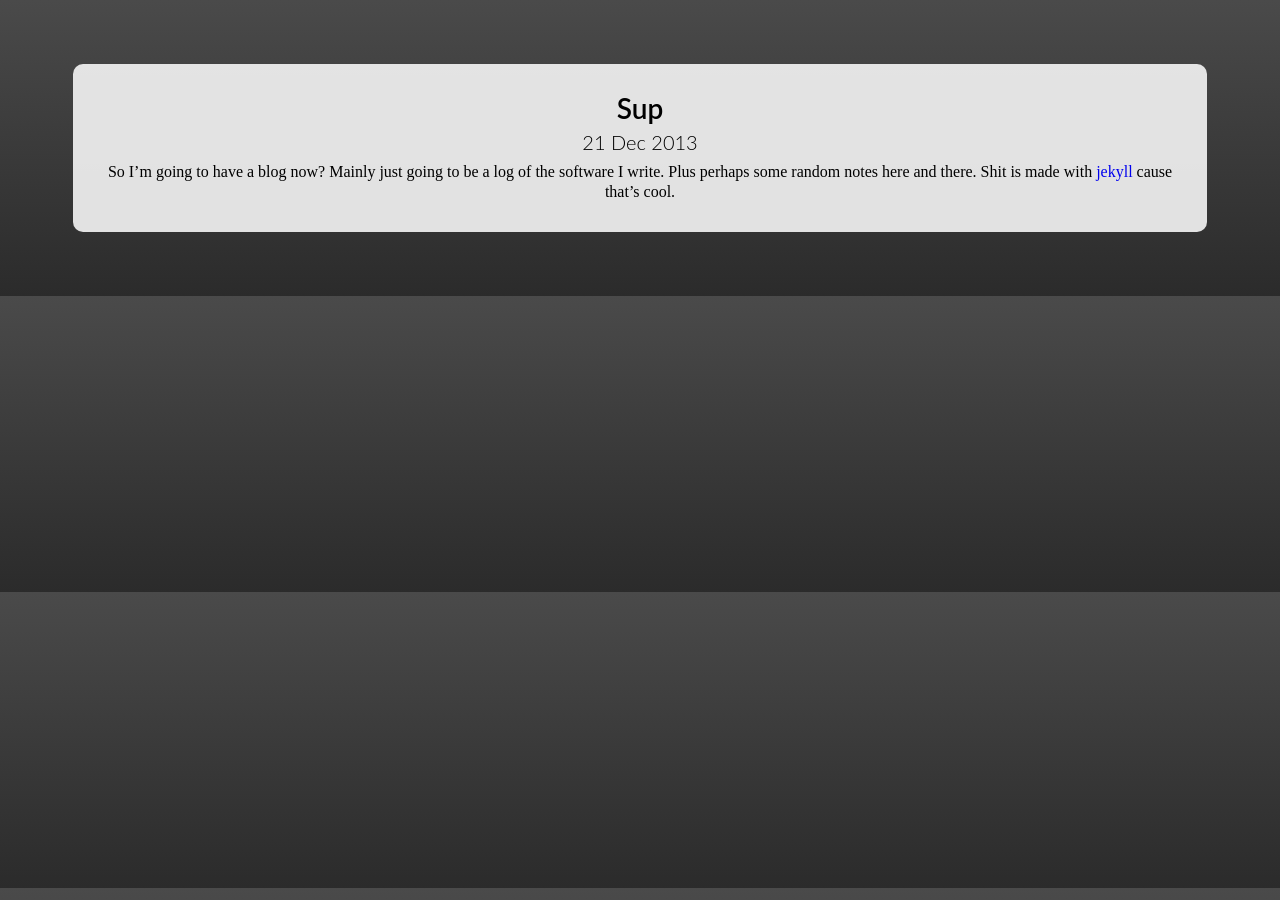
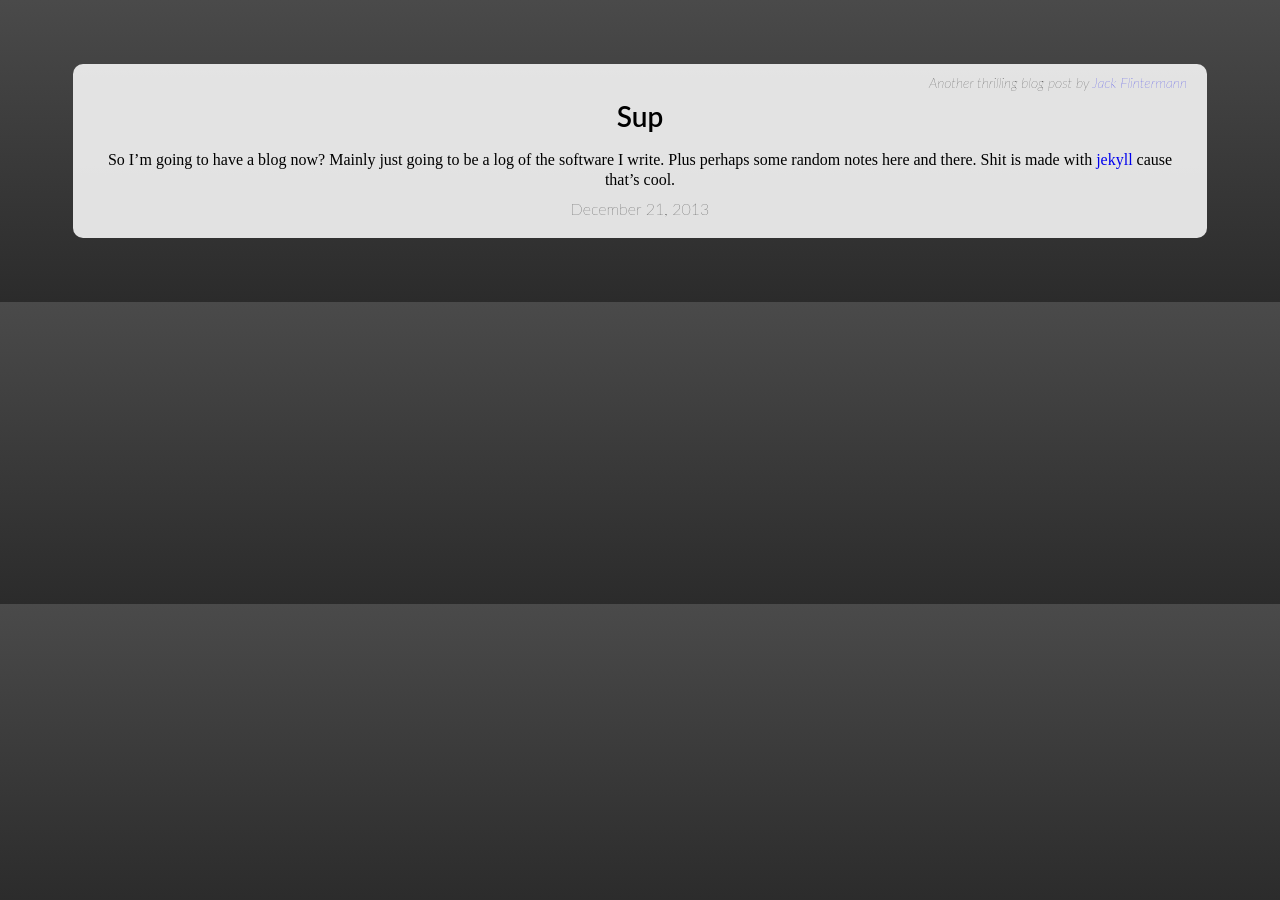
Before and after one commit to jflinter/jflinter.github.com, a Jekyll site: the page built from _posts/2013-12-21-hello-world.markdown, in a window 1280 px wide. Built offline with Jekyll 4.4.1, drawn with Linux system fonts in a browser that asks for light colours; Markdown is read by kramdown in place of the engine named in the settings.

Commit message:
more blog

```diff
--- a/_layouts/post.html
+++ b/_layouts/post.html
@@ -3,13 +3,14 @@ layout: default
 ---
 
 <div class="post-container">
+  <h5 class="thrilling">Another thrilling blog post by <a href="/">Jack Flintermann</a></h5>
   <h1>
     {{ page.title }}
   </h1>
-  <h3 class="meta">
-    {{ page.date | date_to_string }}
-  </h3>
   <div class="post">
     {{ content }}
   </div>
+  <h5>
+    {{ page.date | date: "%B %d, %Y" }}
+  </h5>
 </div>
--- a/_sass/_post.sass
+++ b/_sass/_post.sass
@@ -1,8 +1,12 @@
 .post-container
   +white-round-box
-  padding: 20px
+  padding: 10px 20px 20px 20px
   margin: auto
   width: 90%
+  .thrilling
+    text-align: right
+    font-size: 14px
+    font-style: italic
   .post
     p
       font-family: 'Merriweather', serif
--- a/css/screen.css
+++ b/css/screen.css
@@ -194,7 +194,7 @@ article, aside, details, figcaption, figure, footer, header, hgroup, main, menu,
   box-sizing: border-box;
   background-color: rgba(245, 245, 245, 0.9);
   text-align: center;
-  padding: 20px;
+  padding: 10px 20px 20px 20px;
   margin: auto;
   width: 90%;
 }
@@ -233,7 +233,13 @@ article, aside, details, figcaption, figure, footer, header, hgroup, main, menu,
 .post-container li {
   margin: 8px;
 }
-/* line 7, ../_sass/_post.sass */
+/* line 6, ../_sass/_post.sass */
+.post-container .thrilling {
+  text-align: right;
+  font-size: 14px;
+  font-style: italic;
+}
+/* line 11, ../_sass/_post.sass */
 .post-container .post p {
   font-family: "Merriweather", serif;
   font-weight: 300;
```
